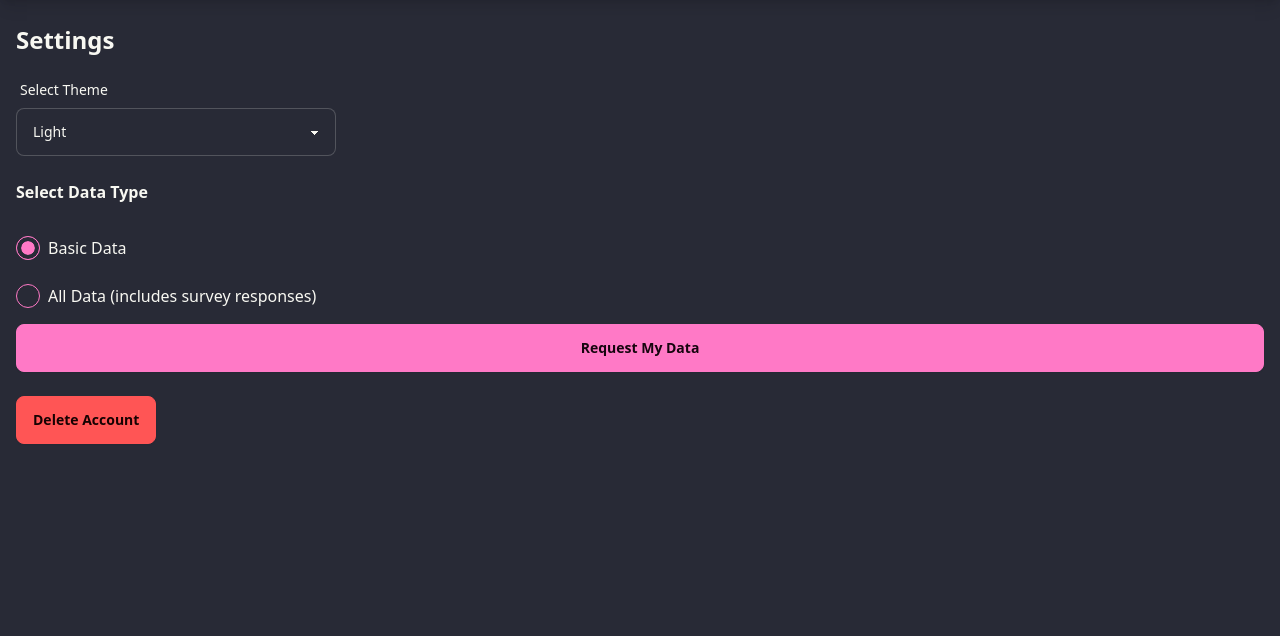
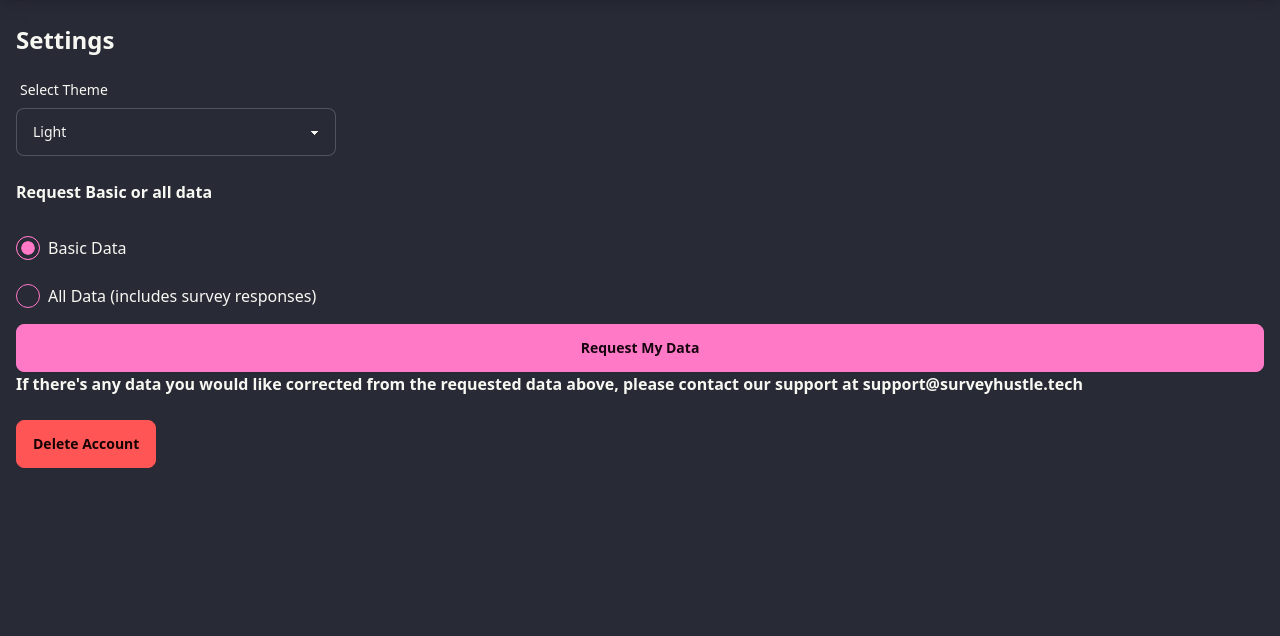
Before and after one commit to MaxCouling/SurveyHustle, a Flask app: page /settings in a window 1280 px wide. Shown: the part 64-700 px from the top of the page. Run offline with Flask 3, Linux system fonts and the light colour scheme; the visitor is signed in with stand-in values (Sample User, id 1).

Commit message:
Data correction support

```diff
--- a/app/templates/settings.html
+++ b/app/templates/settings.html
@@ -65,7 +65,7 @@
     {{ form.hidden_tag() }}
 
     <div class="mb-4">
-        <h3 class="font-semibold mb-2">Select Data Type</h3>
+        <h3 class="font-semibold mb-2">Request Basic or all data</h3>
         <br>
         <div class="flex items-center">
             <input type="radio" id="basic_data" name="data_type" value="basic" class="radio radio-primary" checked>
@@ -80,7 +80,7 @@
 
     <button type="submit" class="btn btn-primary w-full">Request My Data</button>
 </form>
-
+<h3 class="font-semibold mb-2">If there's any data you would like corrected from the requested data above, please contact our support at support@surveyhustle.tech</h3>
 <div class="mt-6">
     <!-- Button to open the initial confirmation modal -->
     <label for="initial-confirmation-modal" class="btn btn-error">Delete Account</label>
```
